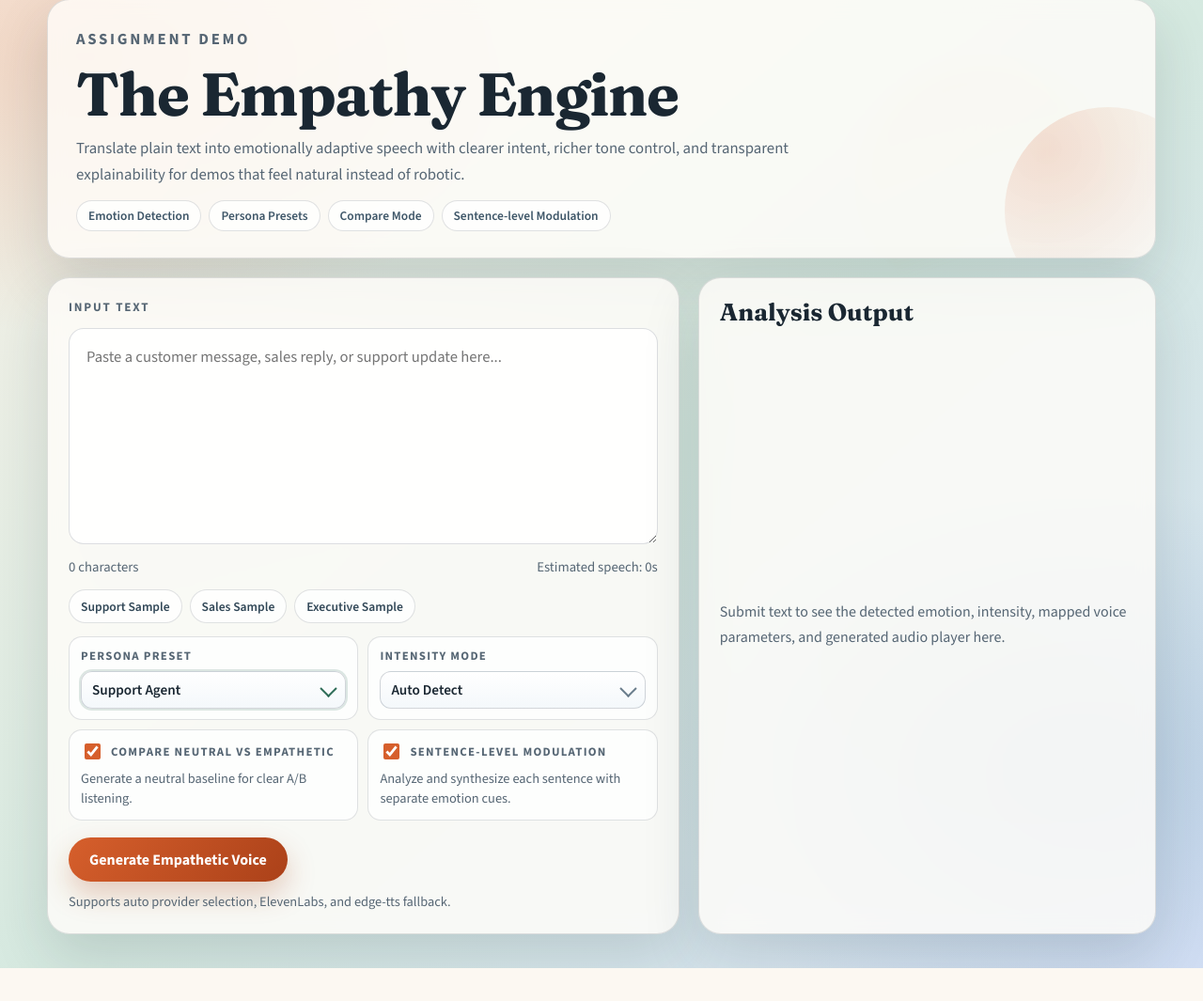
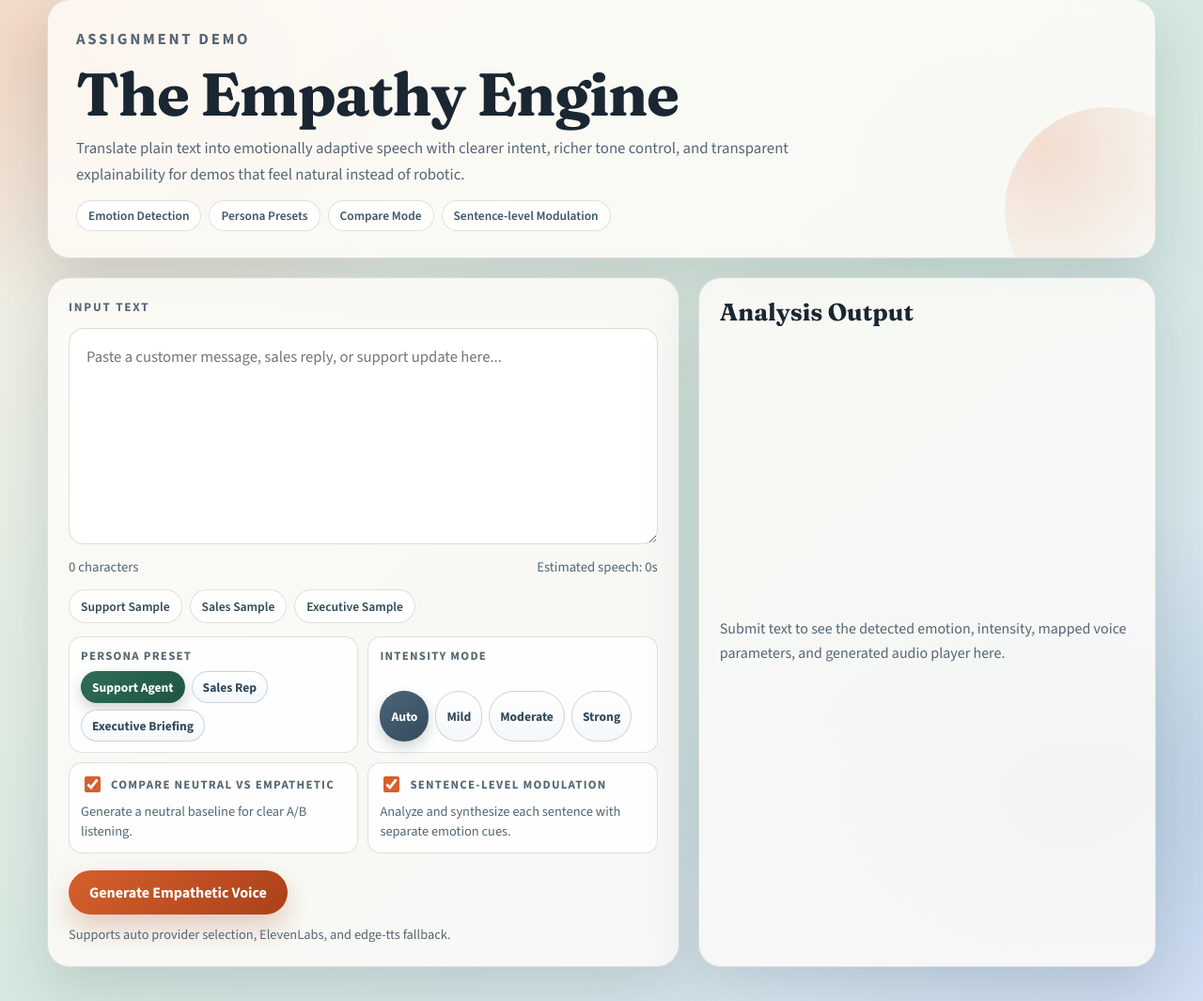
Before and after one commit to anujsoni3/Voice-emotionAI, a FastAPI app: page / in a window 1280 px wide. Shown: the part 25-1090 px from the top of the page at 94% size. Before the commit the page ends 1055 px from the top, so only its background shows below. Run offline with FastAPI, Linux system fonts and the light colour scheme.

Commit message:
style: replace dropdowns with chip selectors and improve segment cards

```diff
--- a/app/templates/index.html
+++ b/app/templates/index.html
@@ -268,6 +269,65 @@
             padding: 11px 12px;
             display: grid;
             gap: 8px;
+        }
+
+        .choice-group {
+            display: flex;
+            gap: 7px;
+            flex-wrap: wrap;
+        }
+
+        .choice-btn {
+            border: 1px solid rgba(39, 54, 69, 0.2);
+            background: linear-gradient(180deg, #ffffff, #f4f8fb);
+            color: #334859;
+            border-radius: 999px;
+            padding: 7px 11px;
+            font: inherit;
+            font-size: 0.85rem;
+            font-weight: 700;
+            cursor: pointer;
+            transition: background 140ms ease, border-color 140ms ease, transform 140ms ease, color 140ms ease;
+        }
+
+        .choice-btn:hover {
+            transform: translateY(-1px);
+            border-color: rgba(39, 54, 69, 0.35);
+            background: linear-gradient(180deg, #ffffff, #eef5fa);
+        }
+
+        .choice-btn.active {
+            color: #fff;
+            border-color: transparent;
+            box-shadow: 0 6px 14px rgba(31, 44, 56, 0.2);
+        }
+
+        .choice-btn.persona-support.active {
+            background: linear-gradient(145deg, #2f6d58, #1f5442);
+        }
+
+        .choice-btn.persona-sales.active {
+            background: linear-gradient(145deg, #bb5a1d, #944012);
+        }
+
+        .choice-btn.persona-executive.active {
+            background: linear-gradient(145deg, #365f8f, #29486d);
+        }
+
+        .choice-btn.intensity-auto.active {
+            background: linear-gradient(145deg, #4b6479, #344b5d);
+        }
+
+        .choice-btn.intensity-mild.active {
+            background: linear-gradient(145deg, #4c7d67, #35604d);
+        }
+
+        .choice-btn.intensity-moderate.active {
+            background: linear-gradient(145deg, #9a6228, #75471b);
+        }
+
+        .choice-btn.intensity-strong.active {
+            background: linear-gradient(145deg, #ad3e29, #842818);
         }
 
         .control label {
@@ -684,23 +816,21 @@
                     <div class="control-grid">
                         <div class="control">
                             <label for="persona">Persona Preset</label>
-                            <div id="personaWrap" class="select-wrap">
-                                <select id="persona" name="persona">
-                                    <option value="support" {{ "selected" if persona == "support" else "" }}>Support Agent</option>
-                                    <option value="sales" {{ "selected" if persona == "sales" else "" }}>Sales Rep</option>
-                                    <option value="executive" {{ "selected" if persona == "executive" else "" }}>Executive Briefing</option>
-                                </select>
+                            <input type="hidden" id="persona" name="persona" value="{{ persona }}">
+                            <div class="choice-group" role="radiogroup" aria-label="Persona Preset">
+                                <button type="button" class="choice-btn persona-choice persona-support" data-value="support">Support Agent</button>
+                                <button type="button" class="choice-btn persona-choice persona-sales" data-value="sales">Sales Rep</button>
+                                <button type="button" class="choice-btn persona-choice persona-executive" data-value="executive">Executive Briefing</button>
                             </div>
                         </div>
                         <div class="control">
                             <label for="intensity_mode">Intensity Mode</label>
-                            <div class="select-wrap">
-                                <select id="intensity_mode" name="intensity_mode">
-                                    <option value="auto" {{ "selected" if intensity_mode == "auto" else "" }}>Auto Detect</option>
-                                    <option value="mild" {{ "selected" if intensity_mode == "mild" else "" }}>Force Mild</option>
-                                    <option value="moderate" {{ "selected" if intensity_mode == "moderate" else "" }}>Force Moderate</option>
-                                    <option value="strong" {{ "selected" if intensity_mode == "strong" else "" }}>Force Strong</option>
-                                </select>
+                            <input type="hidden" id="intensity_mode" name="intensity_mode" value="{{ intensity_mode }}">
+                            <div class="choice-group" role="radiogroup" aria-label="Intensity Mode">
+                                <button type="button" class="choice-btn intensity-choice intensity-auto" data-value="auto">Auto</button>
+                                <button type="button" class="choice-btn intensity-choice intensity-mild" data-value="mild">Mild</button>
+                                <button type="button" class="choice-btn intensity-choice intensity-moderate" data-value="moderate">Moderate</button>
+                                <button type="button" class="choice-btn intensity-choice intensity-strong" data-value="strong">Strong</button>
                             </div>
                         </div>
                         <div class="control">
@@ -854,8 +996,10 @@
         const charCount = document.getElementById("charCount");
         const durationHint = document.getElementById("durationHint");
         const sampleButtons = document.querySelectorAll("[data-sample]");
-        const personaSelect = document.getElementById("persona");
-        const personaWrap = document.getElementById("personaWrap");
+        const personaInput = document.getElementById("persona");
+        const intensityInput = document.getElementById("intensity_mode");
+        const personaChoices = document.querySelectorAll(".persona-choice");
+        const intensityChoices = document.querySelectorAll(".intensity-choice");
 
         function updateTextMeta() {
             const value = textarea.value || "";
@@ -866,13 +1010,42 @@
             durationHint.textContent = "Estimated speech: " + seconds + "s";
         }
 
-        function updatePersonaAccent() {
-            if (!personaSelect || !personaWrap) {
+        function bindChoiceGroup(buttons, input) {
+            if (!input || buttons.length === 0) {
                 return;
             }
-            personaWrap.classList.remove("persona-support", "persona-sales", "persona-executive");
-            const value = personaSelect.value || "support";
-            personaWrap.classList.add("persona-" + value);
+
+            function refreshActive(value) {
+                buttons.forEach((button) => {
+                    button.classList.toggle("active", button.dataset.value === value);
+                });
+            }
+
+            refreshActive(input.value);
+
+            buttons.forEach((button) => {
+                button.addEventListener("click", () => {
+                    const value = button.dataset.value;
+                    if (!value) {
+                        return;
+                    }
+                    input.value = value;
+                    refreshActive(value);
+                });
+            });
+
+            buttons.forEach((button, index) => {
+                button.addEventListener("keydown", (event) => {
+                    if (event.key !== "ArrowRight" && event.key !== "ArrowLeft") {
+                        return;
+                    }
+                    event.preventDefault();
+                    const direction = event.key === "ArrowRight" ? 1 : -1;
+                    const nextIndex = (index + direction + buttons.length) % buttons.length;
+                    buttons[nextIndex].focus();
+                    buttons[nextIndex].click();
+                });
+            });
         }
 
         sampleButtons.forEach((button) => {
@@ -884,11 +1057,9 @@
         });
 
         textarea.addEventListener("input", updateTextMeta);
-        if (personaSelect) {
-            personaSelect.addEventListener("change", updatePersonaAccent);
-        }
+        bindChoiceGroup(personaChoices, personaInput);
+        bindChoiceGroup(intensityChoices, intensityInput);
         updateTextMeta();
-        updatePersonaAccent();
     </script>
 </body>
 </html>
```
Also changed, not shown: other parts of app/templates/index.html (+88 -3 lines).
